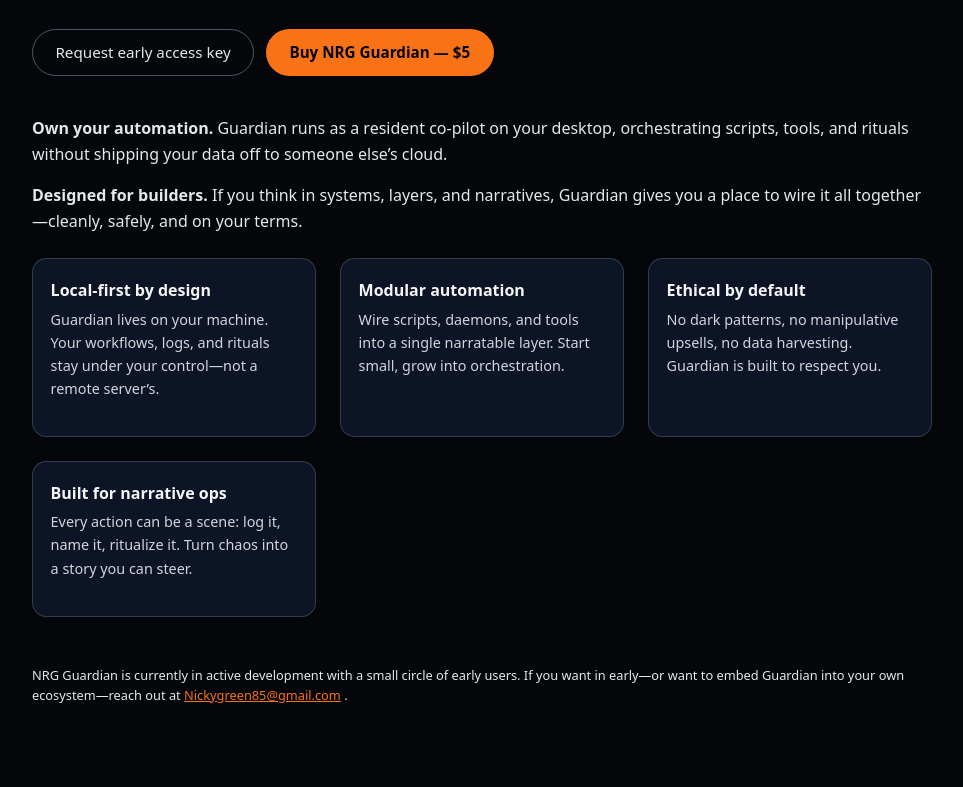
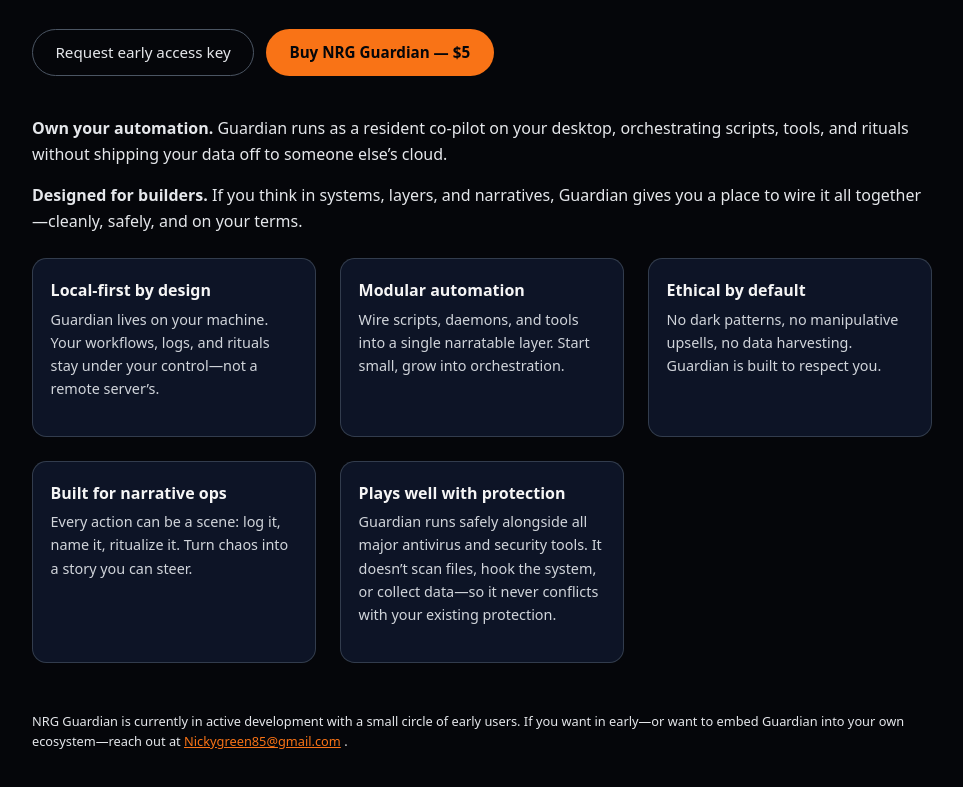
Before and after one commit to grenick85/Guardian, a plain HTML site: page index.html in a window 1280 px wide. Shown: the part 319-1106 px from the top of the page, without its empty margins (158-1121 px from the left). Drawn offline with Linux system fonts and the light colour scheme.

Commit message:
Update index.html

```diff
--- a/index.html
+++ b/index.html
@@ -166,6 +166,11 @@
           <h3>Built for narrative ops</h3>
           <p>Every action can be a scene: log it, name it, ritualize it. Turn chaos into a story you can steer.</p>
         </div>
+         <div class="card">
+    <h3>Plays well with protection</h3>
+    <p>Guardian runs safely alongside all major antivirus and security tools. It doesn’t scan files, hook the system, or collect data—so it never conflicts with your existing protection.</p>
+  </div>
+</section>
       </section>
 
       <footer>
```
